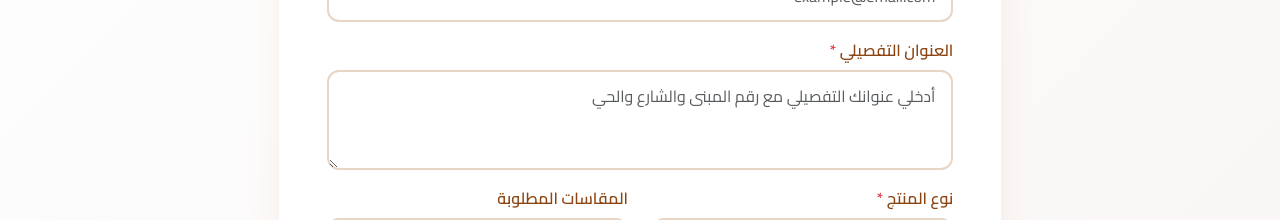
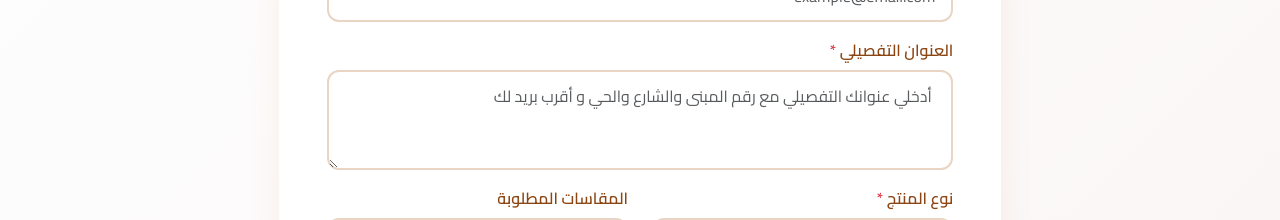
Before and after one commit to Doaa214/MonyStore, a React (Vite) app: page / in a window 1280 px wide. Shown: the part 440-660 px from the top of the page. Built offline with nearby package versions, Linux system fonts and the light colour scheme.

Commit message:
Update OrderForm.tsx

```diff
--- a/src/components/OrderForm.tsx
+++ b/src/components/OrderForm.tsx
@@ -248,7 +248,7 @@ const OrderForm: React.FC = () => {
                         rows={3}
                         value={formData.address}
                         onChange={handleInputChange}
-                        placeholder="أدخلي عنوانك التفصيلي مع رقم المبنى والشارع والحي"
+                        placeholder=" أدخلي عنوانك التفصيلي مع رقم المبنى والشارع والحي و أقرب بريد لك"
                       ></textarea>
                       {errors.address && <div className="invalid-feedback">{errors.address}</div>}
                     </div>
```
